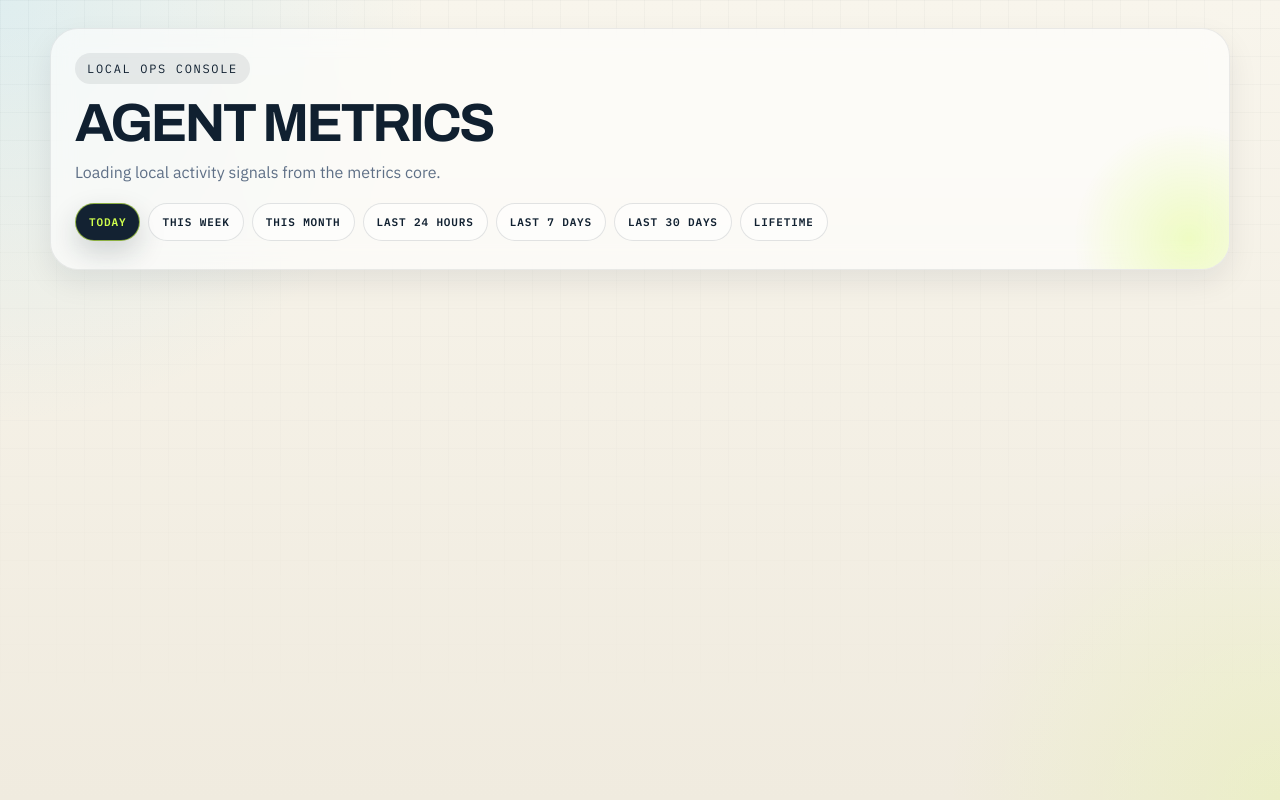
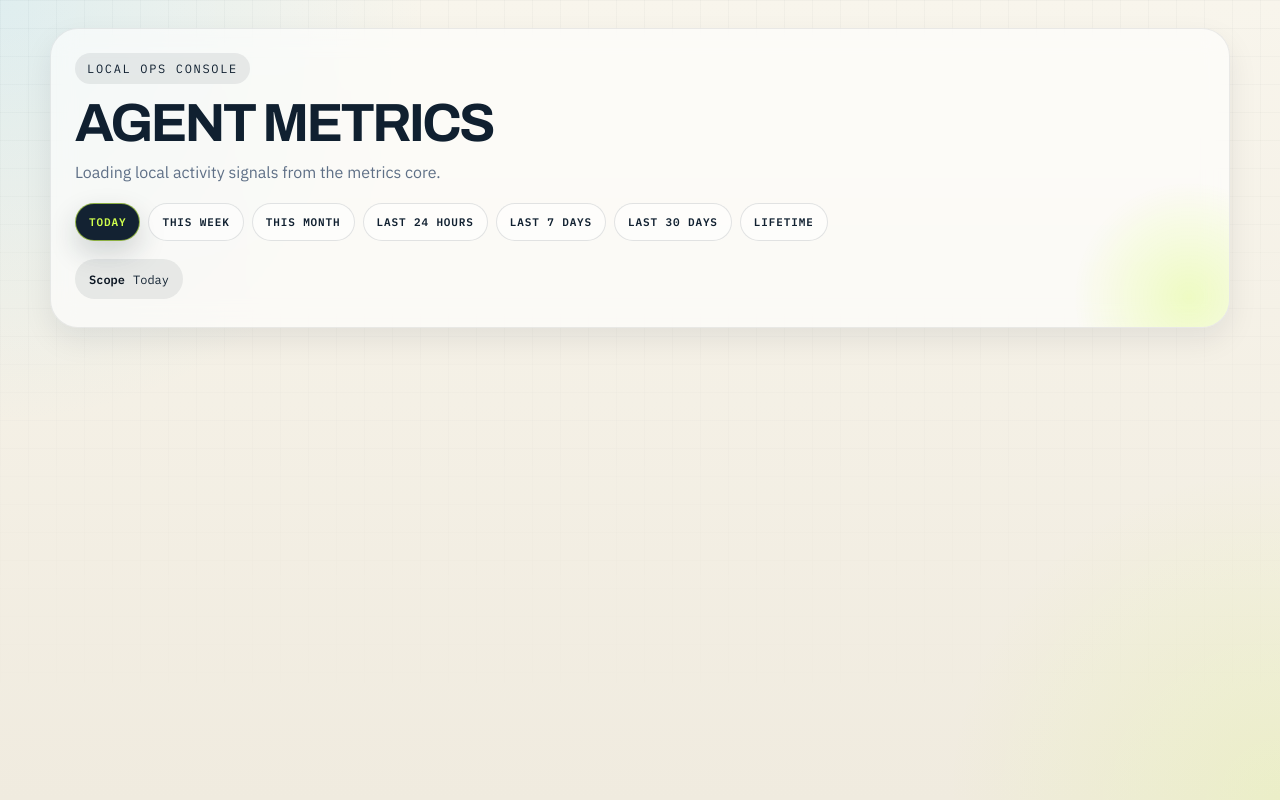
Before and after one commit to doudoudundun/agent-metrics, a React (Vite) app in the folder apps/dashboard/: page / in a window 1280 px wide. Built offline with nearby package versions, Linux system fonts and the light colour scheme; no server answers.

Commit message:
Show scope label during dashboard loading

```diff
--- a/apps/dashboard/src/App.tsx
+++ b/apps/dashboard/src/App.tsx
@@ -162,6 +162,8 @@ export function App() {
     });
   });
 
+  const scopeLabel = buildScopeLabel(globalScope);
+
   if (!dashboard.overview) {
     return (
       <main className="app-shell">
@@ -170,12 +172,17 @@ export function App() {
           <h1>Agent Metrics</h1>
           <p className="hero-copy">Loading local activity signals from the metrics core.</p>
           <TimeScopeToolbar selection={globalScope} onChange={handleScopeChange} />
+          <div className="status-row">
+            <div className="status-pill">
+              <strong>Scope</strong>
+              <span>{scopeLabel}</span>
+            </div>
+          </div>
         </section>
       </main>
     );
   }
 
-  const scopeLabel = buildScopeLabel(globalScope);
   const lastUpdated = formatDateTime(dashboard.overview.updatedAt);
 
   return (
@@ -214,7 +221,7 @@ export function App() {
         </div>
       </section>
 
-      <KpiGrid overview={dashboard.overview} />
+      <KpiGrid overview={dashboard.overview} scopeLabel={scopeLabel} />
 
       <section className="surface-grid">
         <Suspense
--- a/apps/dashboard/src/components/KpiGrid.tsx
+++ b/apps/dashboard/src/components/KpiGrid.tsx
@@ -2,6 +2,7 @@ import type { OverviewResponse } from "../api";
 
 type KpiGridProps = {
   overview: OverviewResponse;
+  scopeLabel: string;
 };
 
 const NUMBER_FORMAT = new Intl.NumberFormat("en-US");
@@ -10,7 +11,7 @@ const PERCENT_FORMAT = new Intl.NumberFormat("en-US", {
   style: "percent"
 });
 
-export function KpiGrid({ overview }: KpiGridProps) {
+export function KpiGrid({ overview, scopeLabel }: KpiGridProps) {
   const items = [
     { label: "Tool Calls", value: NUMBER_FORMAT.format(overview.totalToolCalls), tone: "signal" },
     {
@@ -51,7 +52,7 @@ export function KpiGrid({ overview }: KpiGridProps) {
   ] as const;
 
   return (
-    <section className="kpi-grid" aria-label="Overview metrics">
+    <section className="kpi-grid" aria-label={`Overview metrics for ${scopeLabel}`}>
       {items.map((item) => (
         <article className="kpi-card" data-tone={item.tone} key={item.label}>
           <span className="kpi-label">{item.label}</span>
```
Also changed, not shown: 1 other file (tests, documents, lock files or other folders).
